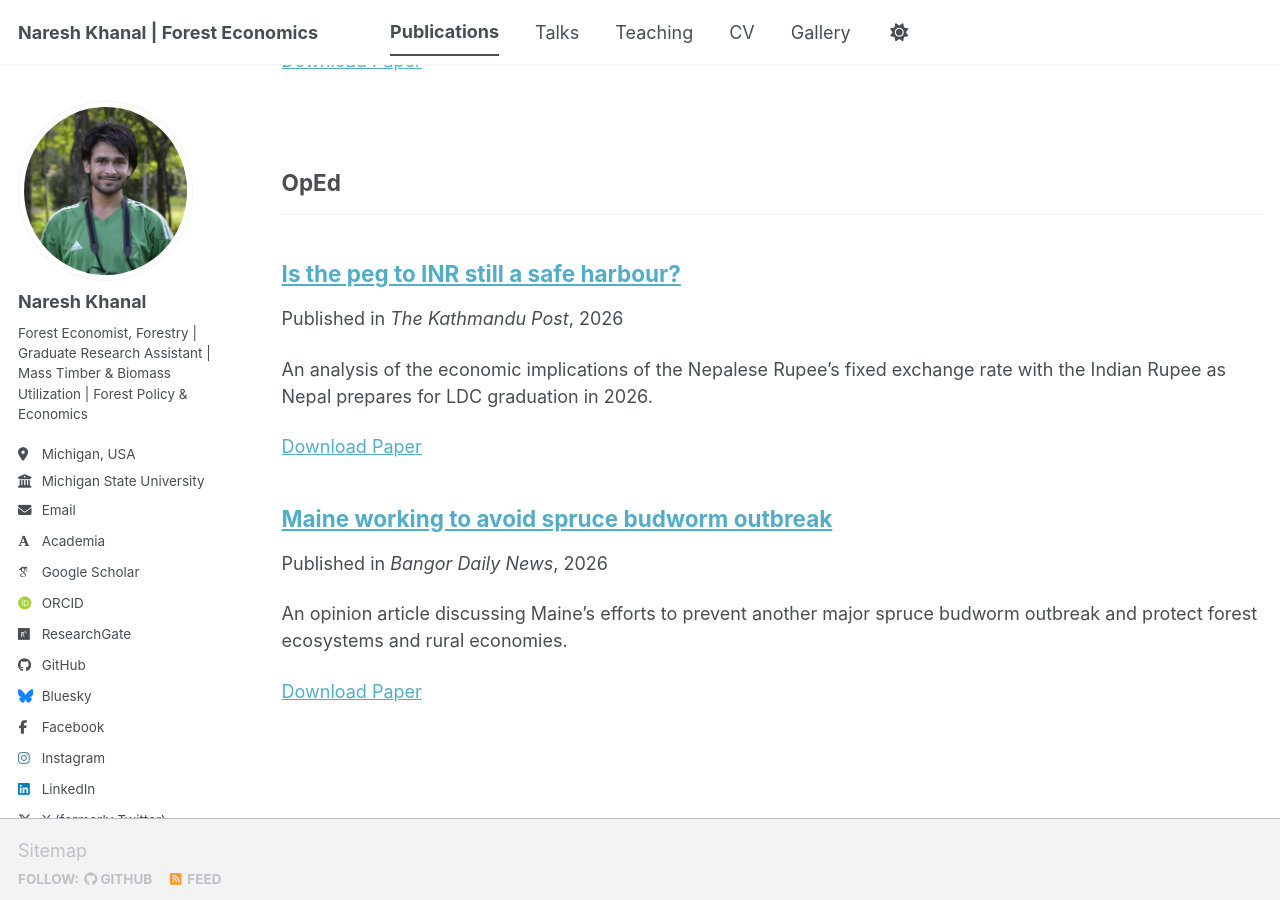
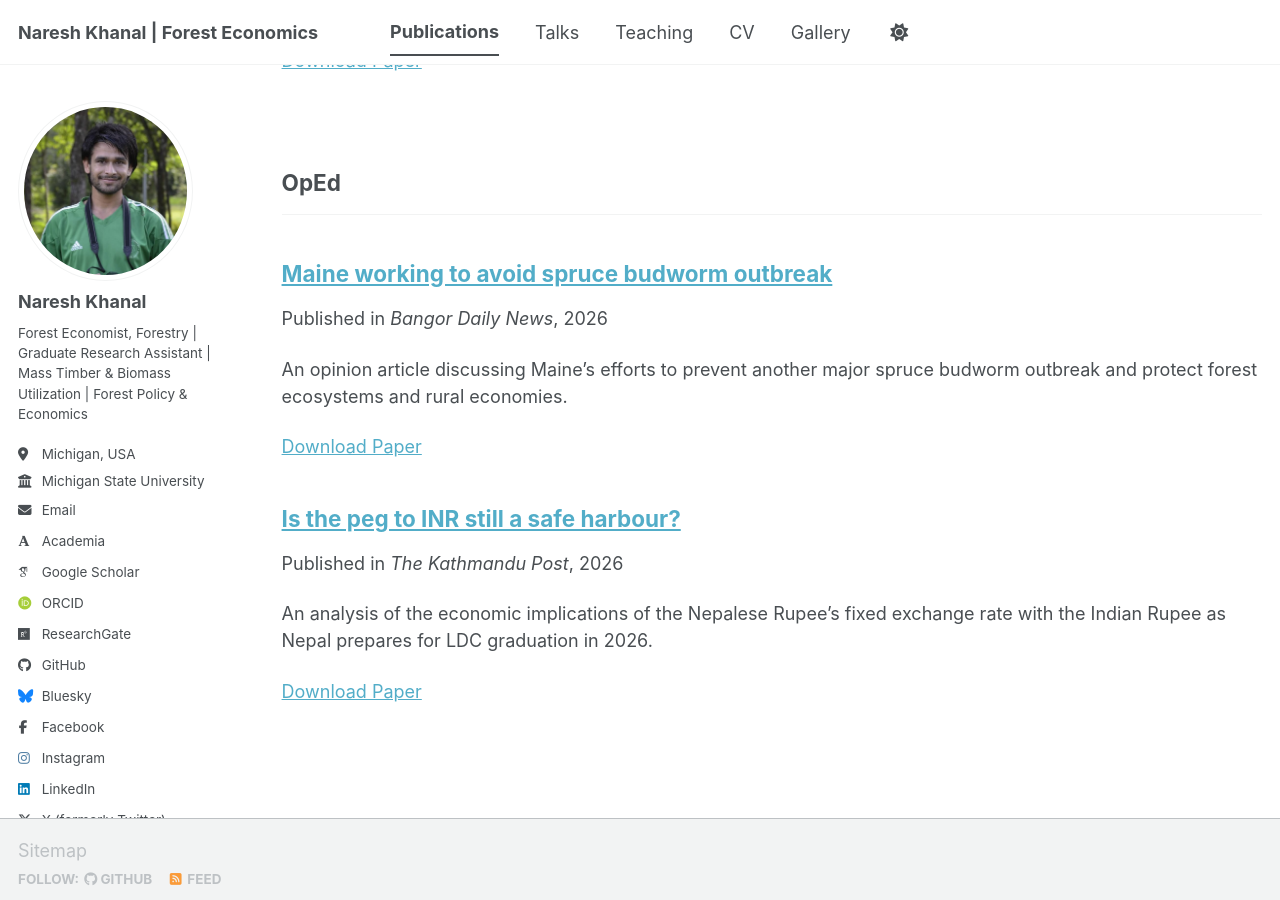
Before and after one commit to Nishani53/Nishani53.github.io, a Jekyll site: the page built from _pages/publications.html, in a window 1280 px wide and 900 px high, scrolled down 544 px. Built offline with Jekyll 4.4.1, drawn with Linux system fonts in a browser that asks for light colours; some web fonts are replaced; a script bundle is joined from its source files by our own code; library files that are not in the unit come from our copies; part of the change alters nothing that is shown.

```diff
--- a/_pages/publications.html
+++ b/_pages/publications.html
@@ -9,10 +9,12 @@ author_profile: true
 
 <p>You can also find my articles on my <a href="https://scholar.google.com/citations?user=oUChg58AAAAJ&hl=en">Google Scholar profile</a>.</p>
 
+{% assign sorted_publications = site.publications | sort: "date" | reverse %}
+
 <h2 id="journal-articles">Journal Articles</h2>
 <hr />
 
-{% for post in site.publications %}
+{% for post in sorted_publications %}
   {% if post.type == 'Journal Article' %}
     {% include archive-single.html %}
   {% endif %}
@@ -23,7 +25,7 @@ author_profile: true
 <h2 id="oped">OpEd</h2>
 <hr />
 
-{% for post in site.publications %}
+{% for post in sorted_publications %}
   {% if post.type == 'OpEd' %}
     {% include archive-single.html %}
   {% endif %}
```
